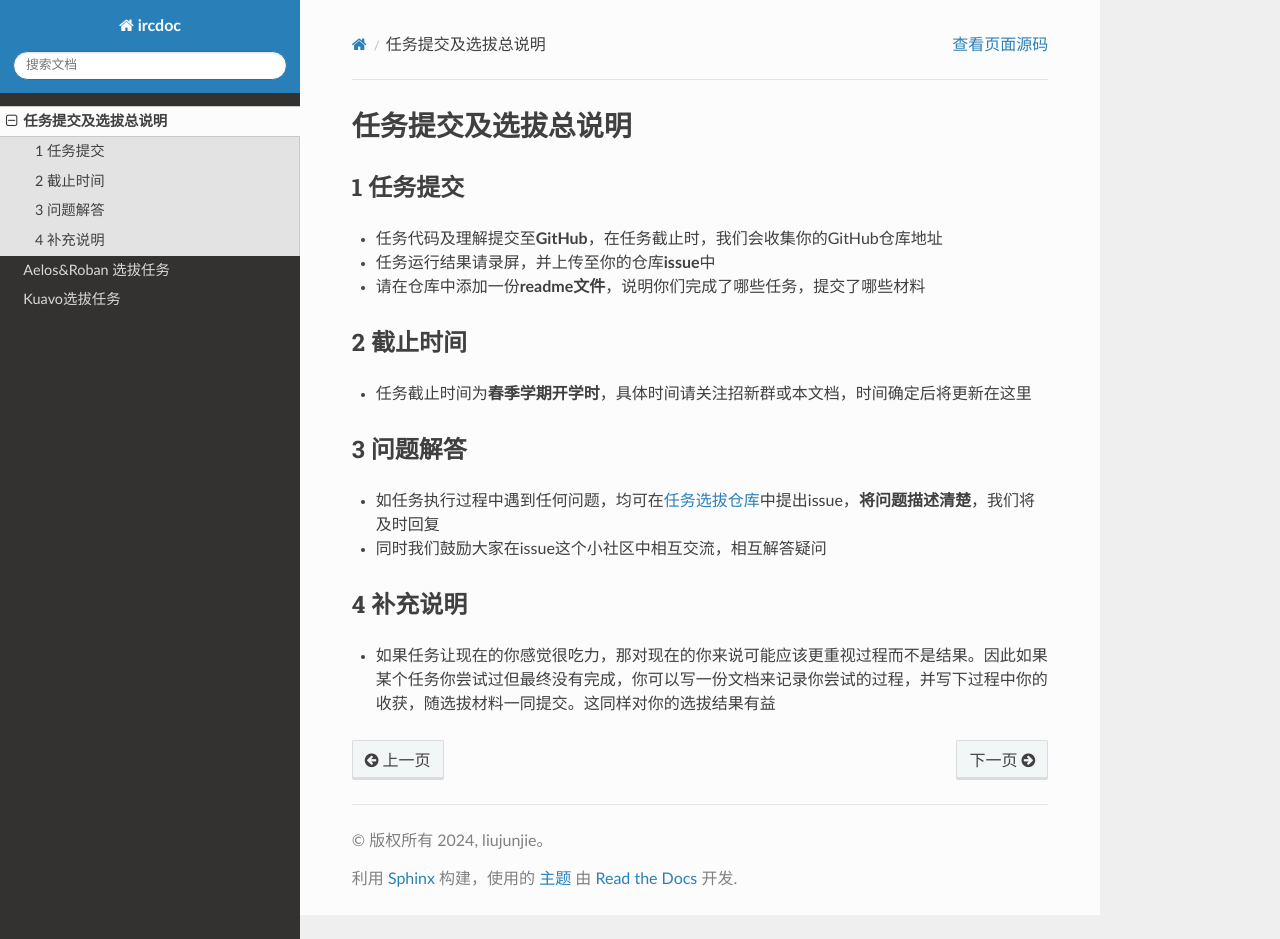
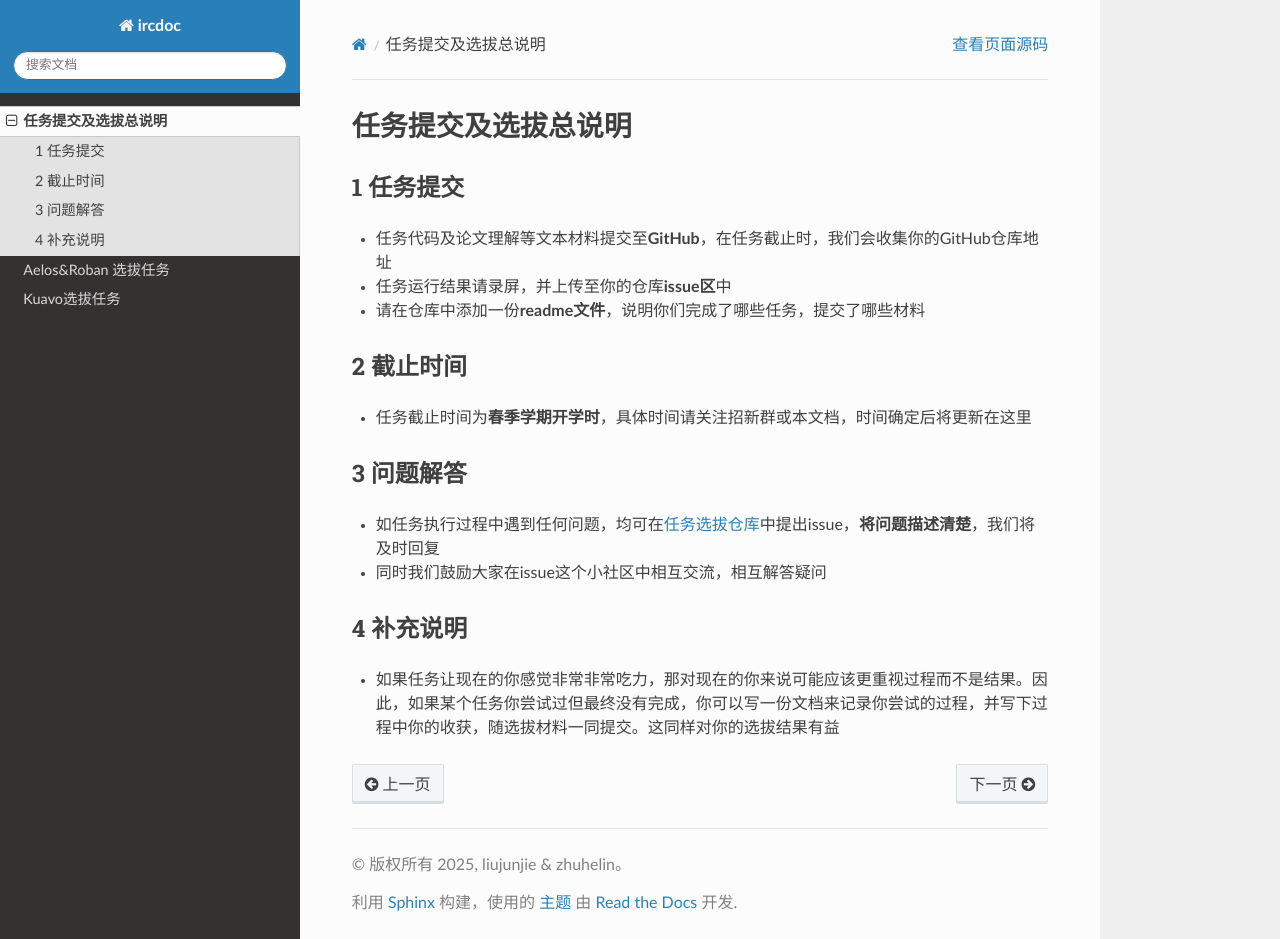
Before and after one commit to Tony-Gitt/CRAIC-TASKs-25spring, a Sphinx documentation site: the page built from source/readme.md, in a window 1280 px wide and 939 px high. Built offline with Sphinx 7.4.7 and the Read the Docs theme 3.1.0, drawn with Linux system fonts in a browser that asks for light colours.

Commit message:
feat: 进一步完善了任务，预发布版本

```diff
--- a/source/conf.py
+++ b/source/conf.py
@@ -7,7 +7,7 @@
 # https://www.sphinx-doc.org/en/master/usage/configuration.html#project-information
 
 project = 'ircdoc'
-copyright = '2024, liujunjie'
+copyright = '2025, liujunjie & zhuhelin'
 author = 'liujunjie'
 release = '1.0'
 
--- a/source/readme.md
+++ b/source/readme.md
@@ -1,8 +1,8 @@
 # 任务提交及选拔总说明
 
 ### 1 任务提交
-- 任务代码及理解提交至**GitHub**，在任务截止时，我们会收集你的GitHub仓库地址
-- 任务运行结果请录屏，并上传至你的仓库**issue**中
+- 任务代码及论文理解等文本材料提交至**GitHub**，在任务截止时，我们会收集你的GitHub仓库地址
+- 任务运行结果请录屏，并上传至你的仓库**issue区**中
 - 请在仓库中添加一份**readme文件**，说明你们完成了哪些任务，提交了哪些材料
 
 ### 2 截止时间
@@ -13,4 +13,4 @@
 - 同时我们鼓励大家在issue这个小社区中相互交流，相互解答疑问
 
 ### 4 补充说明
-- 如果任务让现在的你感觉很吃力，那对现在的你来说可能应该更重视过程而不是结果。因此如果某个任务你尝试过但最终没有完成，你可以写一份文档来记录你尝试的过程，并写下过程中你的收获，随选拔材料一同提交。这同样对你的选拔结果有益
+- 如果任务让现在的你感觉非常非常吃力，那对现在的你来说可能应该更重视过程而不是结果。因此，如果某个任务你尝试过但最终没有完成，你可以写一份文档来记录你尝试的过程，并写下过程中你的收获，随选拔材料一同提交。这同样对你的选拔结果有益
```
Also changed, not shown: README.md (+1 -1 lines), source/aelostask.md (+14 -4 lines), source/kuavotask.md (+16 -6 lines), 1 other file.
